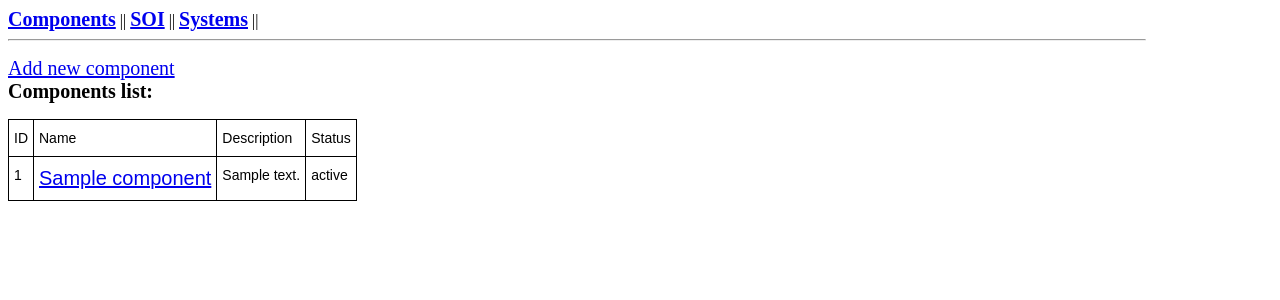
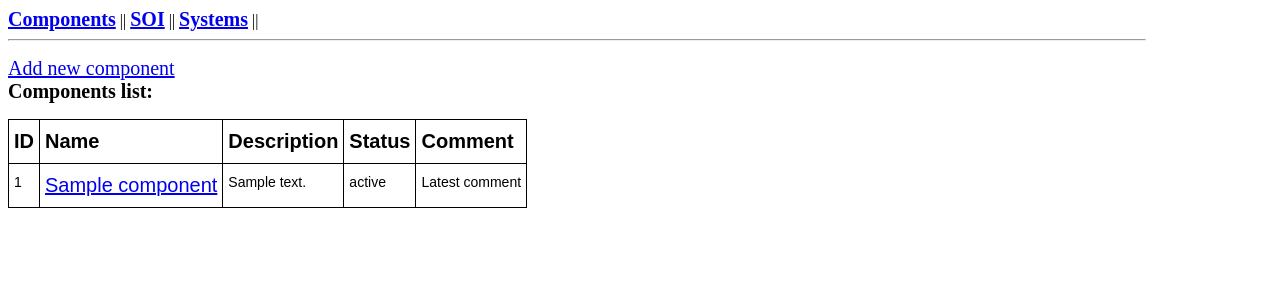
Before and after one commit to johnny-sky91/COMPanion, a Flask app: page /components_list in a window 1280 px wide. Shown: the top 300 px of the page. Run offline with Flask 3, Linux system fonts and the light colour scheme; tables that the repository leaves empty hold one stand-in row (values such as "Sample post").

Commit message:
component list template upgrade

```diff
--- a/app/templates/lists/components_list.html
+++ b/app/templates/lists/components_list.html
@@ -14,10 +14,11 @@
     <table class="tg">
     <thead>
       <tr>
-        <th class="tg-0lax">ID</th>
-        <th class="tg-0lax">Name</th>
-        <th class="tg-0lax">Description</th>
-        <th class="tg-0lax">Status</th>
+        <th class="tg-0lax"><b>ID</b></th>
+        <th class="tg-0lax"><b>Name</b></th>
+        <th class="tg-0lax"><b>Description</b></th>
+        <th class="tg-0lax"><b>Status</b></th>
+        <th class="tg-0lax"><b>Comment</b></th>
       </tr>
     </thead>
     <tbody>
@@ -27,6 +28,8 @@
         <td class="tg-0lax"><a href="{{ url_for('component_view', component_id=component.component_id) }}">{{ component.component_name }}</a> </td>
         <td class="tg-0lax">{{ component.component_description }}</td>
         <td class="tg-0lax">{{ component.component_status }}</td>
+        <td class="tg-0lax">Latest comment</td>
+
       </tr>
       {% endfor %}
 
```
